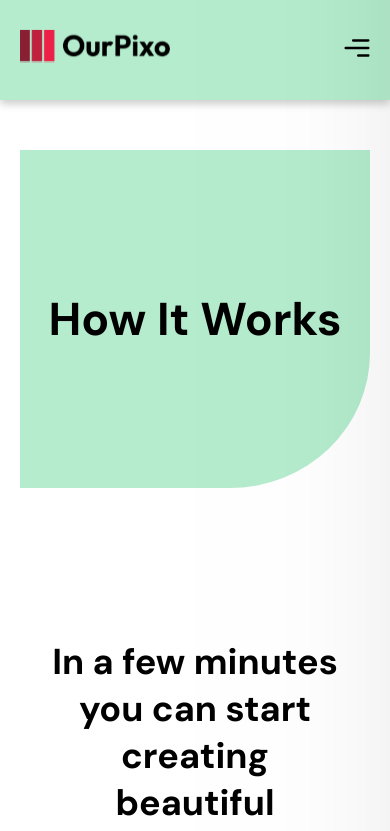
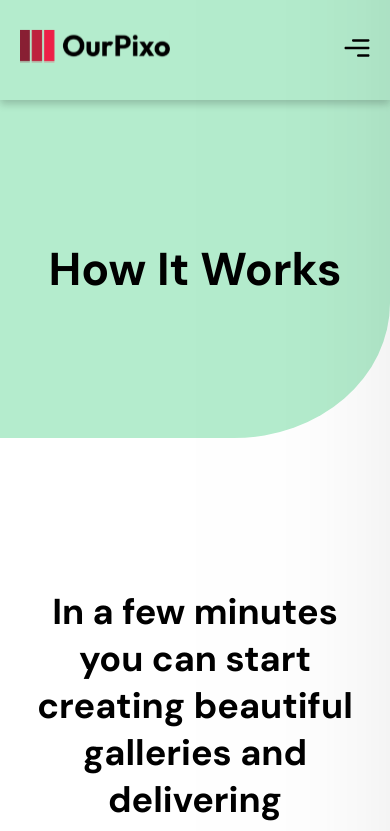
Before and after one commit to MITCHYUGAN/Project-Our-PIXO, a React (Vite) app: page /howitworks in a window 390 px wide. Shown: the top 831 px of the page. Built offline with nearby package versions, Linux system fonts and the light colour scheme.

Commit message:
adjustment to the how it works section

```diff
--- a/src/Pages/HowItWorks/HowItWorks.css
+++ b/src/Pages/HowItWorks/HowItWorks.css
@@ -161,7 +161,6 @@
 
 @media (max-width: 600px) {
     .howitworks{
-        padding: 50px 20px;
         .startCreating{
             .steps{
                 gap: 1px;
--- a/src/components/Footer/Footer.jsx
+++ b/src/components/Footer/Footer.jsx
@@ -92,7 +92,7 @@ const Footer = () => {
               <h3>Company</h3>
               <ul>
                 <li>
-                  <Link to="/privacy-policy/" target="_blank">
+                  <Link to="/privacy-policy">
                     Privacy Policy
                   </Link>
                 </li>
```
